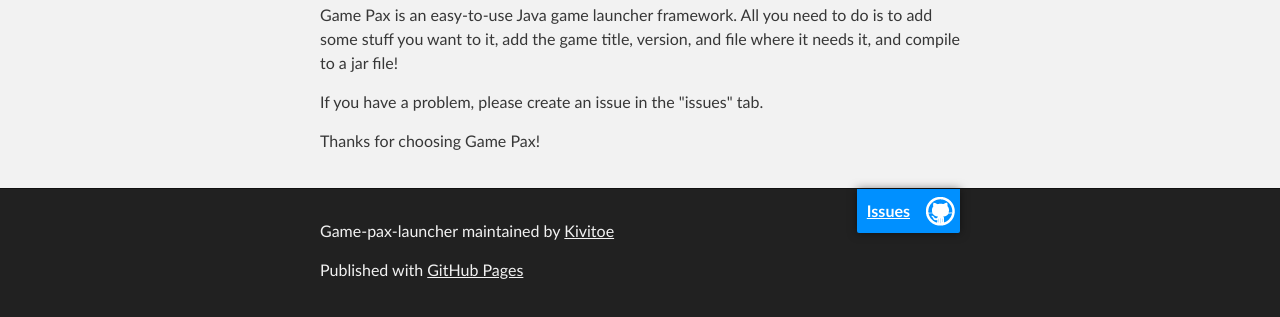
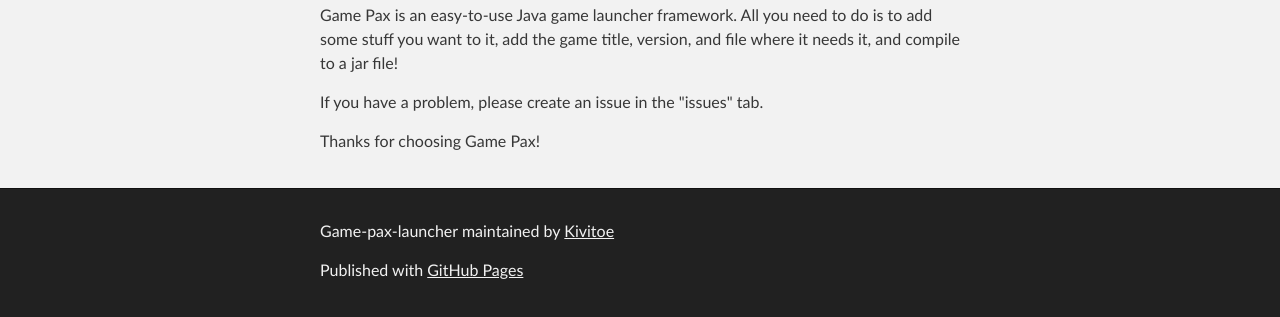
Before and after one commit to Kivitoe/Game-Pax-Launcher, a plain HTML site: page index.html in a window 1280 px wide. Shown: the part 524-841 px from the top of the page. Drawn offline with Linux system fonts and the light colour scheme.

Commit message:
Update index.html

```diff
--- a/index.html
+++ b/index.html
@@ -52,7 +52,6 @@
       <footer class="inner">
         <p class="copyright">Game-pax-launcher maintained by <a href="https://github.com/Kivitoe">Kivitoe</a></p>
         <p>Published with <a href="https://pages.github.com">GitHub Pages</a></p>
-        <a id="forkme_banner" href="https://github.com/Kivitoe/Game-Pax-Launcher/issues">Issues</a>
       </footer>
     </div>
 
```
